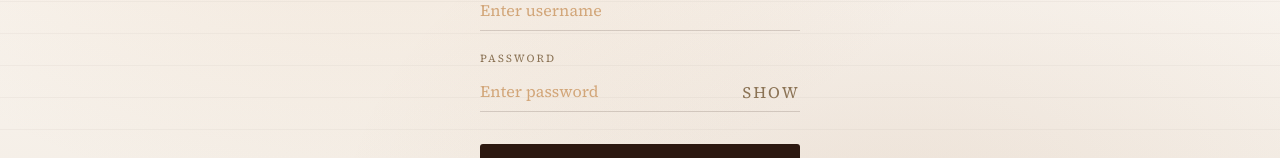
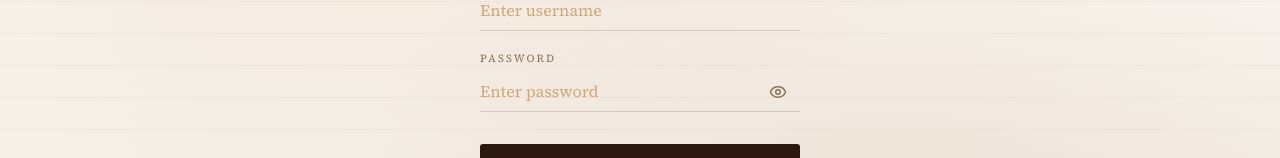
Before and after one commit to aduggleby/Pyrite, a React (Vite) app in the folder src/pyrite-web/: page /login in a window 1280 px wide. Shown: the part 396-554 px from the top of the page. Built offline with nearby package versions, Linux system fonts and the light colour scheme.

Commit message:
feat(web): use icon toggle for password visibility and expose app version

```diff
--- a/src/pyrite-web/src/pages/LoginPage.tsx
+++ b/src/pyrite-web/src/pages/LoginPage.tsx
@@ -1,6 +1,7 @@
 import { useState } from 'react'
 import { useMutation, useQueryClient } from '@tanstack/react-query'
 import { useNavigate } from '@tanstack/react-router'
+import { Eye, EyeOff } from 'lucide-react'
 import { developmentLogin, login } from '../lib/api'
 
 export function LoginPage() {
@@ -122,12 +123,12 @@ export function LoginPage() {
                 onChange={(event) => setPassword(event.target.value)}
               />
               <button
-                className="absolute right-0 top-1/2 min-h-11 -translate-y-1/2 px-0 text-[0.72rem] uppercase tracking-[0.14em] text-[var(--ink-muted)] transition-colors hover:text-[var(--accent)]"
+                className="absolute right-0 top-1/2 inline-flex min-h-11 min-w-11 -translate-y-1/2 items-center justify-center rounded-[var(--radius)] text-[var(--ink-muted)] transition-colors hover:text-[var(--accent)]"
                 type="button"
                 aria-label={showPassword ? 'Hide password' : 'Show password'}
                 onClick={() => setShowPassword((value) => !value)}
               >
-                {showPassword ? 'Hide' : 'Show'}
+                {showPassword ? <EyeOff size={18} /> : <Eye size={18} />}
               </button>
             </div>
           </div>
--- a/src/pyrite-web/vite.config.ts
+++ b/src/pyrite-web/vite.config.ts
@@ -1,10 +1,16 @@
 /// <reference types="vitest/config" />
 
+import { readFileSync } from 'node:fs'
 import { defineConfig } from 'vitest/config'
 import react from '@vitejs/plugin-react'
 import tailwindcss from '@tailwindcss/vite'
 
+const packageJson = JSON.parse(readFileSync(new URL('./package.json', import.meta.url), 'utf8')) as { version: string }
+
 export default defineConfig(() => ({
+  define: {
+    __APP_VERSION__: JSON.stringify(packageJson.version),
+  },
   plugins: [react(), tailwindcss()],
   build: {
     outDir: '../Pyrite.Api/wwwroot',
```
Also changed, not shown: 1 other file (tests, documents, lock files or other folders).
